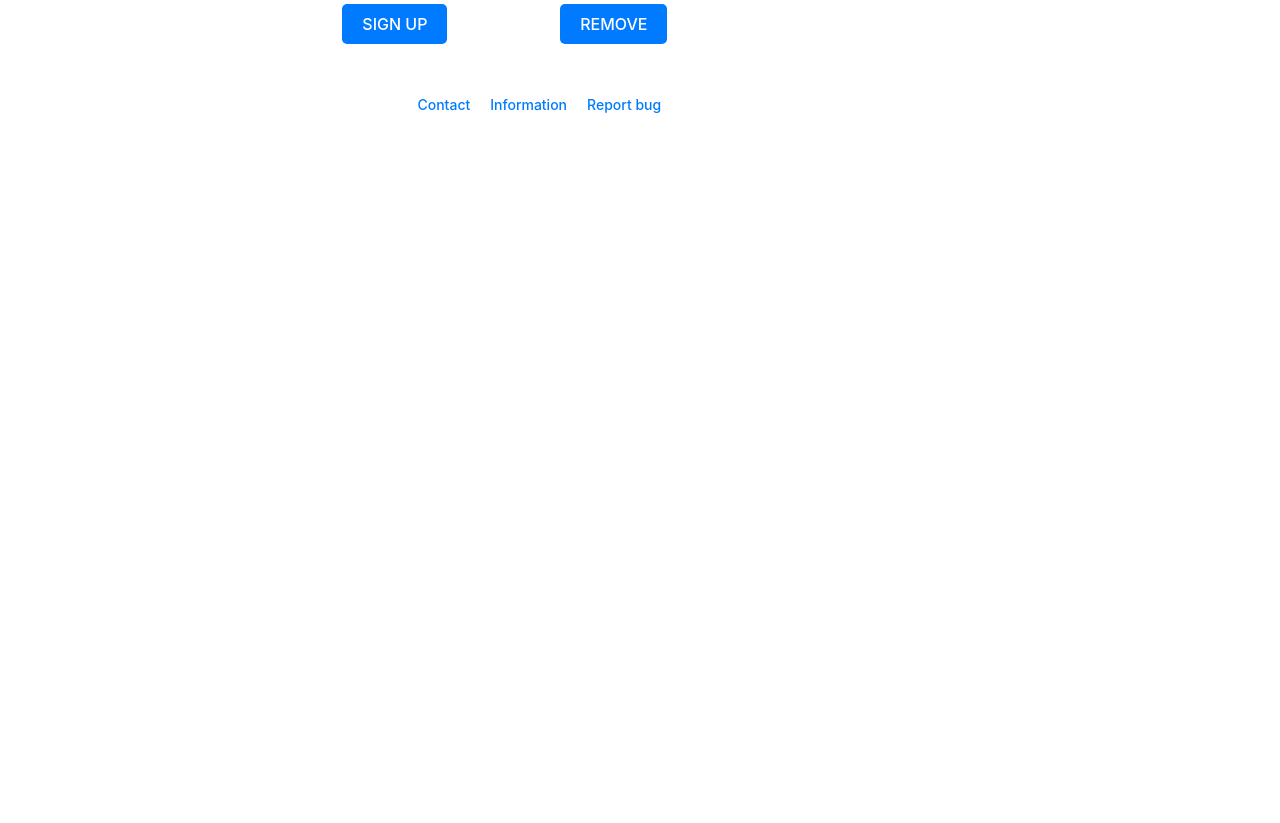
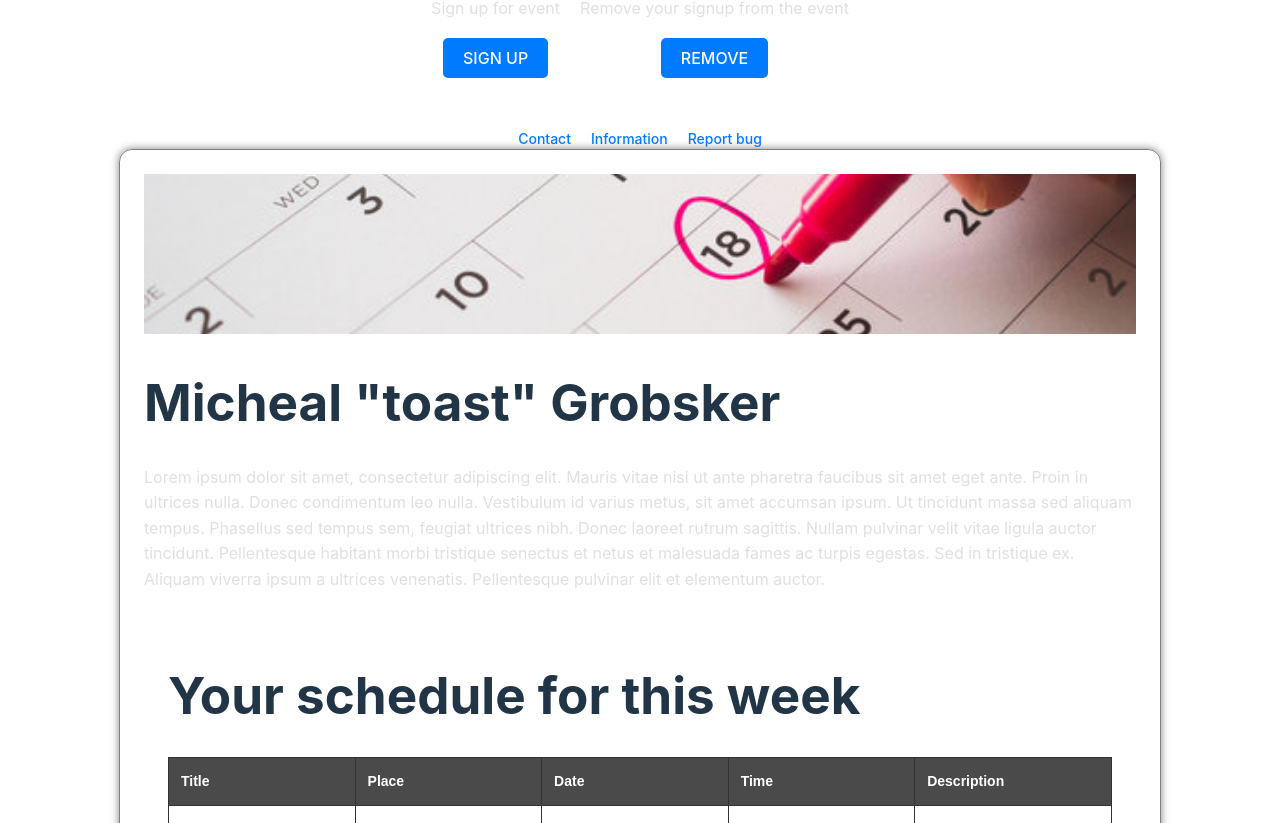
Before and after one commit to bluefire0009/Project-Web-App, a React (Vite) app in the folder FrontEnd/: page / in a window 1280 px wide. Shown: the part 697-1520 px from the top of the page. Before the commit the page ends 832 px from the top, so only its background shows below. Built offline with nearby package versions, Linux system fonts and the light colour scheme.

Commit message:
Added userPageMain to app

```diff
--- a/FrontEnd/src/App.tsx
+++ b/FrontEnd/src/App.tsx
@@ -12,11 +12,11 @@ const App: React.FC = () => {
       <Reviews />
       <SignUpSection />
 
-      {/* <UserPageMain
+      <UserPageMain
         UserName='Micheal "toast" Grobsker'
         workSchedules={[{title: 'work', place: 'office', date:'45-8-1997', time: '11:3½', description: 'workTime at the office'}]}
         eventSchedules={[{title: 'Party', place: 'office', date:'45-8-1997', time: '11:3½', description: 'party time at the office, Lorem ipsum dolor sit amet, consectetur adipiscing elit. Nulla tincidunt turpis sed mi placerat, semper fringilla eros elementum. Morbi id dolor suscipit, elementum quam quis, eleifend augue. Nunc egestas orci non purus tincidunt, non vulputate nunc ultricies. Integer in tempus neque. Nam at lectus ex. Sed finibus magna sed ornare pharetra posuere. '}]}>
-      </UserPageMain> */}
+      </UserPageMain>
     </div>
 
   );
```
